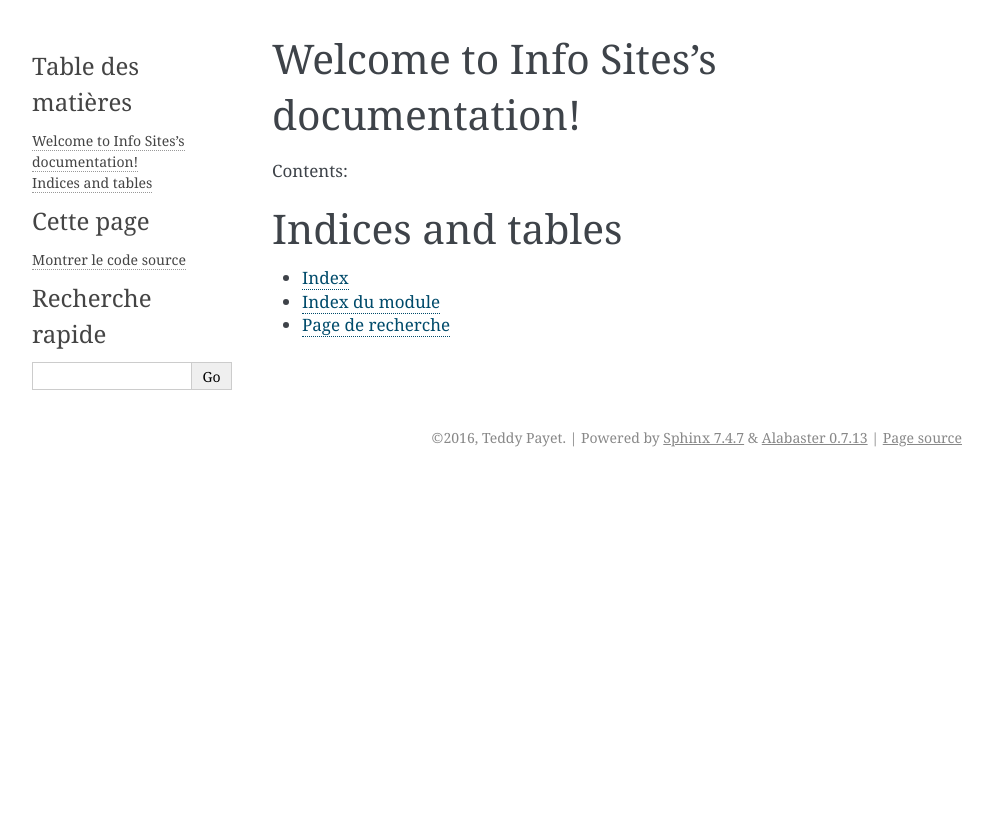
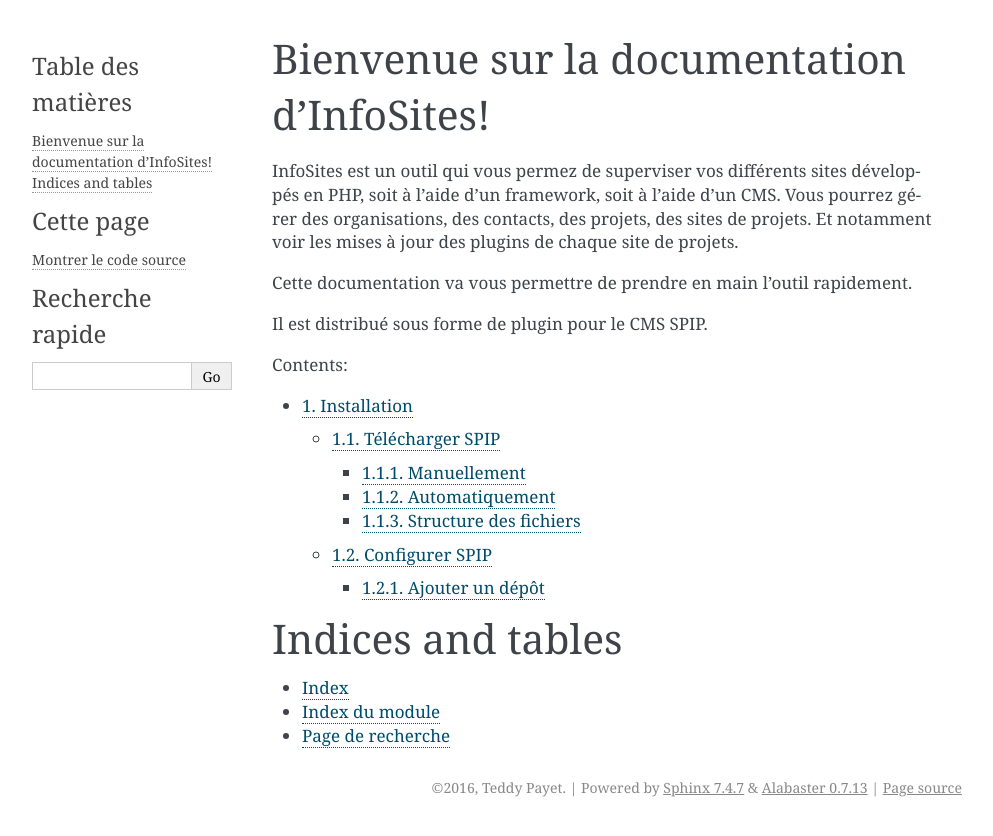
Before and after one commit to Ybbet/info_sites, a Sphinx documentation site: the page built from docs/source/index.rst, in a window 1280 px wide. Shown: the top 836 px of the page, without its empty margins (148-1141 px from the left). Built offline with Sphinx 7.4.7, drawn with Linux system fonts in a browser that asks for light colours; some of the changed lines change nothing that is shown.

Commit message:
Premier pas de la documentation
On y va petit à petit. D’abord l’installation.

```diff
--- a/docs/source/conf.py
+++ b/docs/source/conf.py
@@ -34,7 +34,7 @@
 ]
 
 # Add any paths that contain templates here, relative to this directory.
-templates_path = ['ntemplates']
+templates_path = ['_templates']
 
 # The suffix(es) of source filenames.
 # You can specify multiple suffix as a list of string:
@@ -140,7 +140,7 @@
 # Add any paths that contain custom static files (such as style sheets) here,
 # relative to this directory. They are copied after the builtin static files,
 # so a file named "default.css" will overwrite the builtin "default.css".
-html_static_path = ['nstatic']
+html_static_path = ['_static']
 
 # Add any extra paths that contain custom files (such as robots.txt or
 # .htaccess) here, relative to this directory. These files are copied
--- a/docs/source/index.rst
+++ b/docs/source/index.rst
@@ -3,14 +3,24 @@
    You can adapt this file completely to your liking, but it should at least
    contain the root `toctree` directive.
 
-Welcome to Info Sites's documentation!
-======================================
+Bienvenue sur la documentation d'InfoSites!
+===========================================
+
+InfoSites est un outil qui vous permez de superviser vos différents sites développés en PHP, soit à l'aide d'un framework, soit à l'aide d'un CMS. Vous pourrez gérer des organisations, des contacts, des projets, des sites de projets. Et notamment voir les mises à jour des plugins de chaque site de projets.
+
+Cette documentation va vous permettre de prendre en main l'outil rapidement.
+
+Il est distribué sous forme de plugin pour le CMS SPIP.
+
 
 Contents:
 
 .. toctree::
-   :maxdepth: 2
+   :maxdepth: 3
+   :numbered:
+   :glob:
 
+   installation/index
 
 
 Indices and tables
--- /dev/null
+++ b/docs/source/installation/index.rst
@@ -0,0 +1,118 @@
+Installation
+============
+
+Pour installer InfoSites, il vous faut installer en tout premier lieu SPIP et faire une ou deux configurations pour qu'InfoSites puissent s'installer dans les meilleurs conditions.
+InfoSites est compatible avec SPIP 3.0 à minima.
+
+----------------
+Télécharger SPIP
+----------------
+~~~~~~~~~~~~
+Manuellement
+~~~~~~~~~~~~
+`SPIP`_ fournit une archive zip pour permettre son installation. Vous pouvez la télécharger à cette `adresse`_.
+
+Une fois que vous avez récupéré l'archive, vous devez la décompresser et copier le contenu de l'archive dans le répertoire qui contiendra votre site de supervision.
+
+
+~~~~~~~~~~~~~~~
+Automatiquement
+~~~~~~~~~~~~~~~
+Il est possible d'installer `SPIP`_ par le biais d'un fichier PHP : `spip_loader.php`_. Il faudra enregister ce fichier à la racine de votre site de supervision puis de l'appeler dans votre navigateur : `http://example.tld/spip_loader.php`. Cela fait, veuillez suivre la procédure affichée à l'écran.
+
+.. note::
+   Par défaut, le fichier `spip_loader.php` indique la dernière version stable de SPIP. Si vous désirez utiliser une autre version, vous devez modifier ce fichier en recherchant le terme ``_CHEMIN_DEFINE_ZIP``. Depuis la version ``2.5.7``, vous pouvez trouver en commentaire dans ce fichier les 3 branches maintenues de SPIP. A vous de choisir la version qui vous convient.
+
+
+~~~~~~~~~~~~~~~~~~~~~~
+Structure des fichiers
+~~~~~~~~~~~~~~~~~~~~~~
+Quelque soit la méthode de récupération des sources de SPIP, vous aurez une structure de fichiers telle que ceci :
+
+.. code-block:: shell
+
+   CHANGELOG.txt
+   config/
+   COPYING.txt
+   ecrire/
+   htaccess.txt
+   IMG/
+   index.php
+   INSTALL.txt
+   local/
+   plugins-dist/
+   prive/
+   rien.gif
+   spip.php
+   spip.png
+   squelettes-dist
+   svn.revision
+   tmp/
+
+Il faut maintenant créer quelques répertoires pour que l'installation soit simplifier. Aller dans le répertoire où vous avez installé les sources de SPIP et créez les répertoires suivants à la racine du site :
+
+.. code-block:: bash
+
+   lib/
+   plugins/
+   plugins/auto
+
+La nouvelle structure de répertoire sera :
+
+.. code-block:: shell
+
+   CHANGELOG.txt
+   config/
+   COPYING.txt
+   ecrire/
+   htaccess.txt
+   IMG/
+   index.php
+   INSTALL.txt
+   lib/
+   local/
+   plugins-dist/
+   plugins/
+   plugins/auto
+   prive/
+   rien.gif
+   spip.php
+   spip.png
+   squelettes-dist
+   svn.revision
+   tmp/
+
+.. warning::
+   Si vous rencontrez des problèmes d'autorisation sur les répertoires dans les étapes suivantes, il faudra changer les droits sur des répertoires avec cette ligne de commande : ``chmod -R 755 local/ tmp/ config/ IMG/ plugins/ lib/``
+
+
+----------------
+Configurer SPIP
+----------------
+Après avoir récupérer les fichiers sources de SPIP, dans votre navigateur, aller à l'adresse suivante : `http://example.tld/ecrire/`. Et suivez les différentes étapes à l'écran.
+
+Cela fait, allez sur la page de gestion des plugins : ``Configuration > Gestion des plugins``. Puis cliquez sur ``Verrouilés``. Recherchez le plugin ``SVP``. Cliquez sur l'icône de configuration à droite de la ligne. Cela vous amènera sur la page ``http://example.tkd/ecrire/?exec=configurer_svp``. Sélectionnez les éléments suivants dans le formulaire :
+
+.. code-block:: html
+
+   Activer le mode runtime ? 'Non'
+   Activer le mode pas-à-pas ? 'Non'
+   Activer les logs verbeux ? 'Non'
+   Autoriser l'activation des paquets obsolètes ? 'Non'
+   Permettre l'édition des dépôts ? 'Non'
+
+Cliquez sur ``Enregistrer`` après avoir sélectionné 'Non' à chaque élément.
+
+~~~~~~~~~~~~~~~~
+Ajouter un dépôt
+~~~~~~~~~~~~~~~~
+* Revenir sur la page de gestion des plugins : ``Configuration > Gestion des plugins`` ;
+* Cliquez sur l'onglet ``Ajouter des plugins > Dépôts`` ;
+* Dans le formulaire ``Ajouter un dépôt``, saisir le lien ``http://plugins.spip.net/depots/principal.xml`` dans le champ ``Fichier XML du dépôt`` ;
+* Cliquez sur le bouton ``Ajouter``.
+
+
+.. On renseigne ici tous les liens de la page
+.. _SPIP: http://www.spip.net/fr
+.. _adresse: http://www.spip.net/fr_download
+.. _spip_loader.php: http://www.spip.net/spip-dev/INSTALL/spip_loader.php
```
Also changed, not shown: 2 other files.
